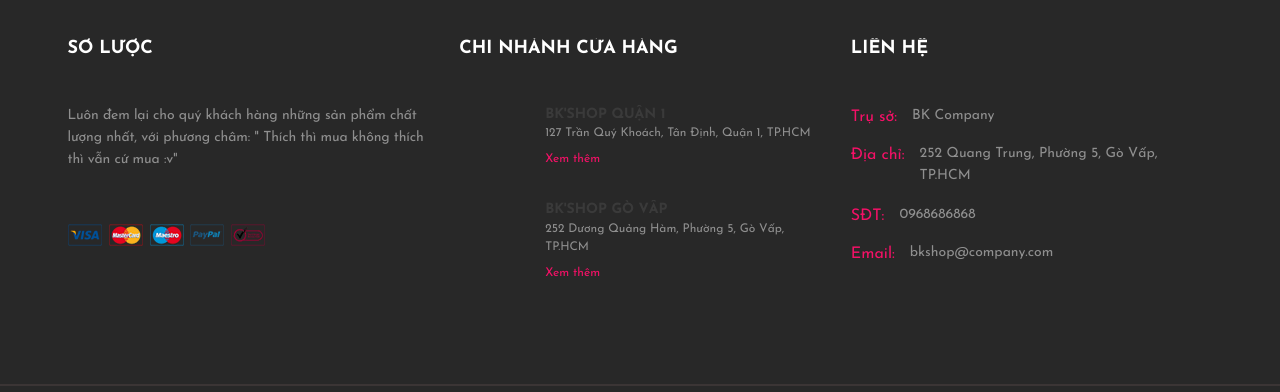
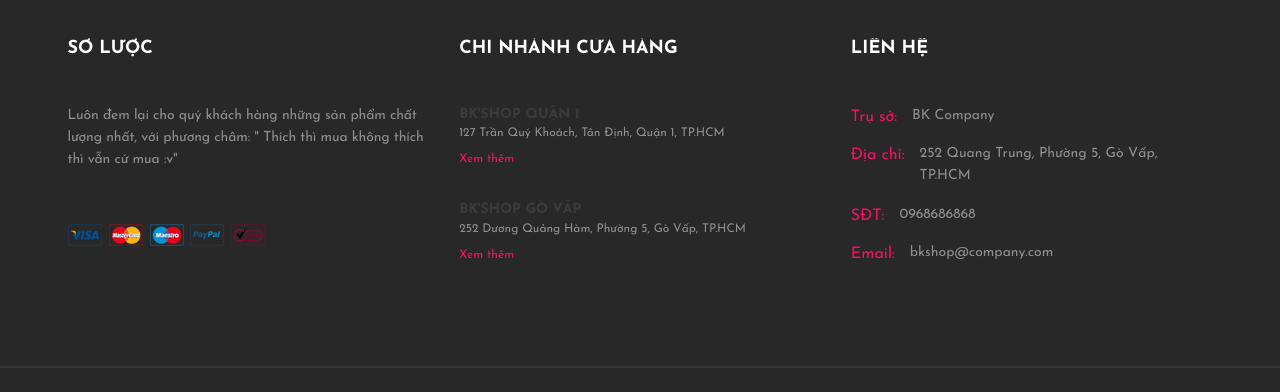
Before and after one commit to nguyenTanHung11222/luutuankha.github.io, a plain HTML site: page footer.html in a window 1280 px wide. Shown: the part 113-505 px from the top of the page. Drawn offline with Linux system fonts and the light colour scheme.

Commit message:
Update footer.html

```diff
--- a/footer.html
+++ b/footer.html
@@ -50,7 +50,7 @@
 						<h2> CHI NHÁNH CỬA HÀNG</h2>
 						<div class="fw-latest-post-widget">
 							<div class="lp-item">
-								<div class="lp-thumb set-bg" data-setbg="img/blog-thumbs/1.jpg"></div>
+
 								<div class="lp-content">
 									<h6>BK'SHOP QUẬN 1</h6>
 									<span>127 Trần Quý Khoách, Tân Định, Quận 1, TP.HCM</span>
@@ -58,7 +58,7 @@
 								</div>
 							</div>
 							<div class="lp-item">
-								<div class="lp-thumb set-bg" data-setbg="img/blog-thumbs/2.jpg"></div>
+
 								<div class="lp-content">
 									<h6>BK'SHOP GÒ VẤP</h6>
 									<span>252 Dương Quảng Hàm, Phường 5, Gò Vấp, TP.HCM</span>
```
